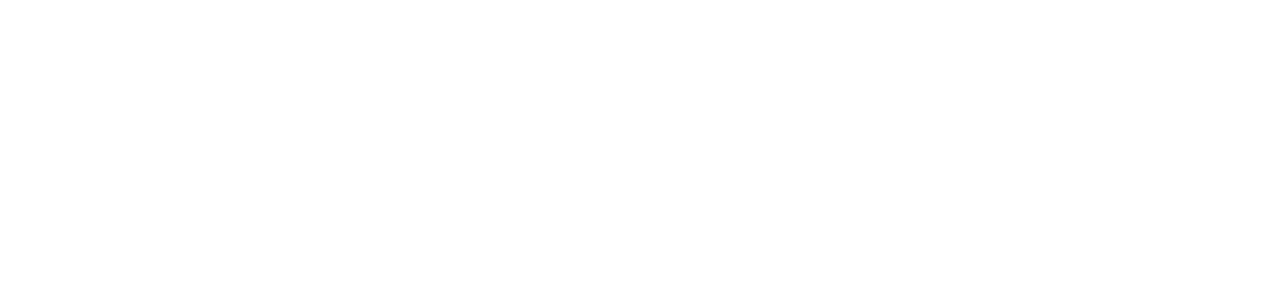
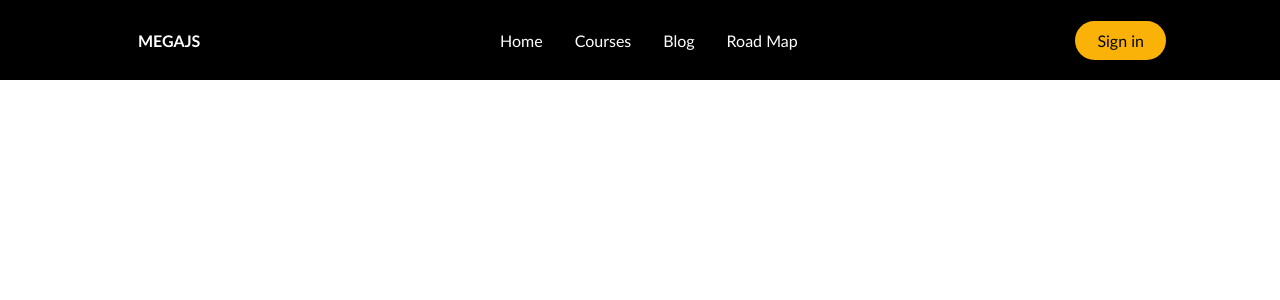
Before and after one commit to shadiseiri/spa-project, a React (Create React App) app: page / in a window 1280 px wide. Shown: the top 300 px of the page. Built offline with nearby package versions, Linux system fonts and the light colour scheme.

Commit message:
navbar is done

```diff
--- a/package.json
+++ b/package.json
@@ -8,7 +8,11 @@
     "@testing-library/user-event": "^13.5.0",
     "react": "^17.0.2",
     "react-dom": "^17.0.2",
+    "react-router": "^6.2.2",
+    "react-router-dom": "^6.2.2",
     "react-scripts": "5.0.0",
+    "react-scroll": "^1.8.6",
+    "styled-components": "^5.3.3",
     "web-vitals": "^2.1.4"
   },
   "scripts": {
--- a/src/App.js
+++ b/src/App.js
@@ -1,10 +1,12 @@
-import styles from './App.module.css';
+// import styles from './App.module.css';
+import NavBar from "./Components/NavBar/NavBar";
+import { BrowserRouter as Router } from "react-router-dom";
 
 function App() {
   return (
-    <div >
-
-    </div>
+    <Router>
+      <NavBar />
+    </Router>
   );
 }
 
--- /dev/null
+++ b/src/Components/NavBar/NavBar.jsx
@@ -0,0 +1,34 @@
+import React from "react";
+import { Nav, NavBarContainer, NavLogo, MobileIcon,NavMenu,NavItem,NavLinks,NavBtn,NavBtnLink } from "./NavBarElements";
+
+const NavBar = () => {
+  return (
+    <>
+      <Nav>
+        <NavBarContainer>
+          <NavLogo to="/">MEGAJS</NavLogo>
+          <MobileIcon>X</MobileIcon>
+          <NavMenu>
+            <NavItem>
+              <NavLinks to="/">Home</NavLinks>
+            </NavItem>
+            <NavItem>
+              <NavLinks to="/courses">Courses</NavLinks>
+            </NavItem>
+            <NavItem>
+              <NavLinks to="/blog">Blog</NavLinks>
+            </NavItem>
+            <NavItem>
+              <NavLinks t0="/roadmap">Road Map</NavLinks>
+            </NavItem>
+          </NavMenu>
+          <NavBtn>
+            <NavBtnLink to="/signin">Sign in</NavBtnLink>
+          </NavBtn>
+        </NavBarContainer>
+      </Nav>
+    </>
+  );
+};
+
+export default NavBar;
--- /dev/null
+++ b/src/Components/NavBar/NavBarElements.jsx
@@ -0,0 +1,115 @@
+import styled from "styled-components";
+import { Link as LinkR } from "react-router-dom";
+import { Link as LinkS } from "react-scroll";
+
+export const Nav = styled.nav`
+  background-color: #000;
+  height: 80px;
+  display: flex;
+  justify-content: center;
+  align-items: center;
+  font-size: 1rem;
+  position: sticky;
+  top: 0;
+  z-index: 10;
+`;
+
+export const NavBarContainer = styled.div`
+  display: flex;
+  height: 80px;
+  justify-content: space-between;
+  /* align-items: center; */
+  width: 100%;
+  padding: 0 24px;
+  max-width: 1100px;
+`;
+
+export const NavLogo = styled(LinkR)`
+  color: #fff;
+  justify-self: flex-start;
+  font-size: 1rem;
+  display: flex;
+  align-items: center;
+  /* justify-content: center; */
+  margin-left: 24px;
+  font-weight: bold;
+  text-decoration: none;
+  cursor: pointer;
+`;
+
+export const MobileIcon = styled.div`
+  display: none;
+
+  @media screen and (max-width: 768px) {
+    display: block;
+    color: #fff;
+    position: absolute;
+    top: 0;
+    right: 0;
+    transform: translate(-100%, 60%);
+    font-size: 1.8rem;
+    cursor: pointer;
+  }
+`;
+
+export const NavMenu = styled.ul`
+  display: flex;
+  align-items: center;
+  list-style: none;
+  text-align: center;
+  margin-right: -22px;
+
+  @media screen and (max-width: 768px) {
+    display: none;
+  }
+`;
+export const NavItem = styled.li`
+  height: 80px;
+`;
+
+export const NavLinks = styled(LinkS)`
+  color: #fff;
+  display: flex;
+  align-items: center;
+  text-decoration: none;
+  padding: 0 1rem;
+  height: 100%;
+  cursor: pointer;
+
+  &.active {
+    border-bottom: 3px solid #fab209;
+  }
+`;
+
+export const NavBtn = styled.div`
+  display: flex;
+  align-items: center;
+
+  @media screen and (max-width: 768px) {
+    display: none;
+  }
+`;
+
+
+export const NavBtnLink = styled(LinkR)`
+border-radius: 50px;
+background-color: #fab209;
+white-space:nowrap ;
+padding: 10px 22px;
+color: #010606;
+font-size: 1rem;
+outline: none;
+border: none;
+cursor: pointer;
+text-decoration: none;
+transition:all 2s ease-in-out ;
+
+
+&.hover{
+transition:all 2s ease-in-out ;
+background: #fff;
+color: #010606;
+}
+
+
+`
```
Also changed, not shown: 1 other file (tests, documents, lock files or other folders).
